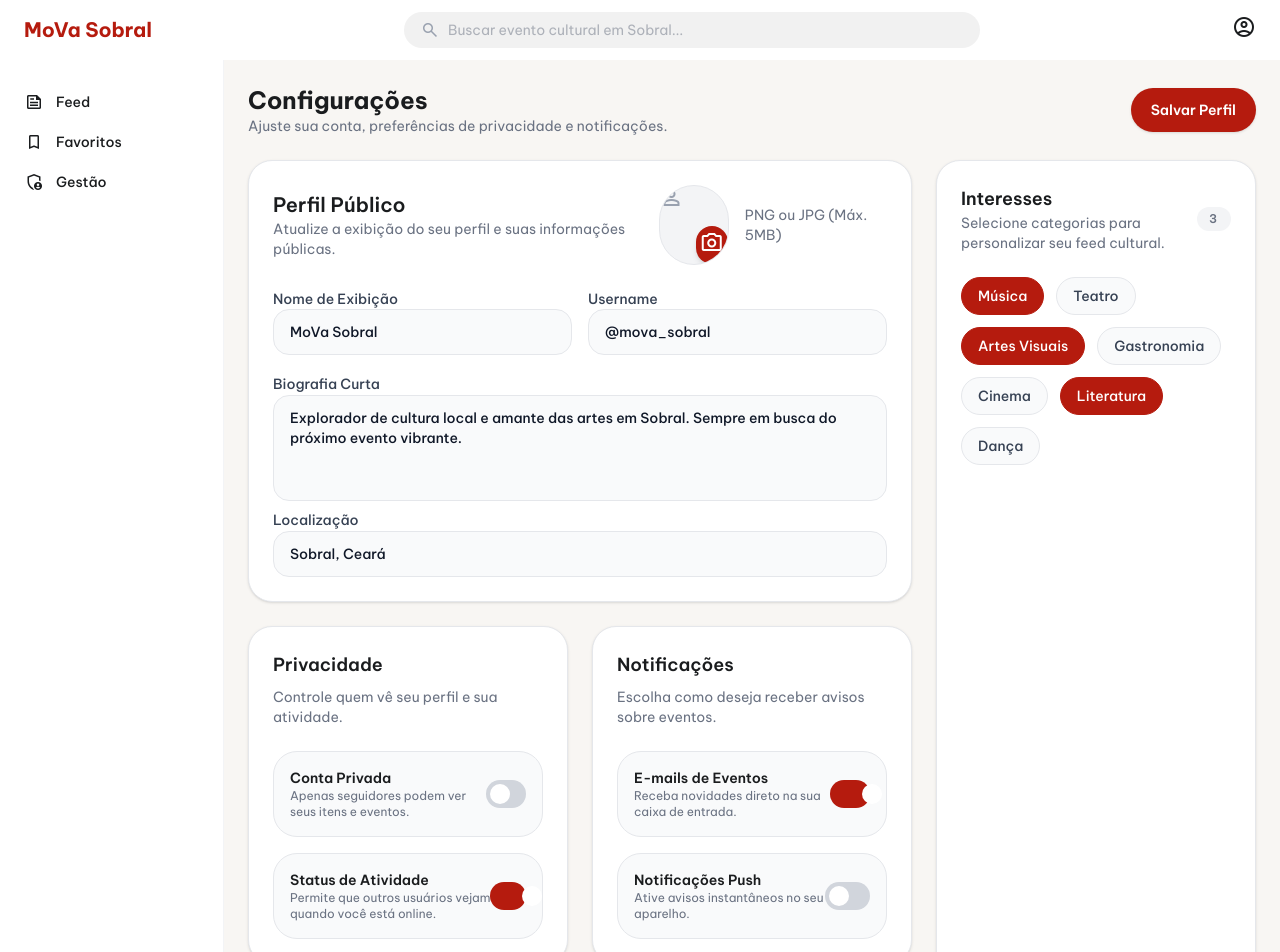
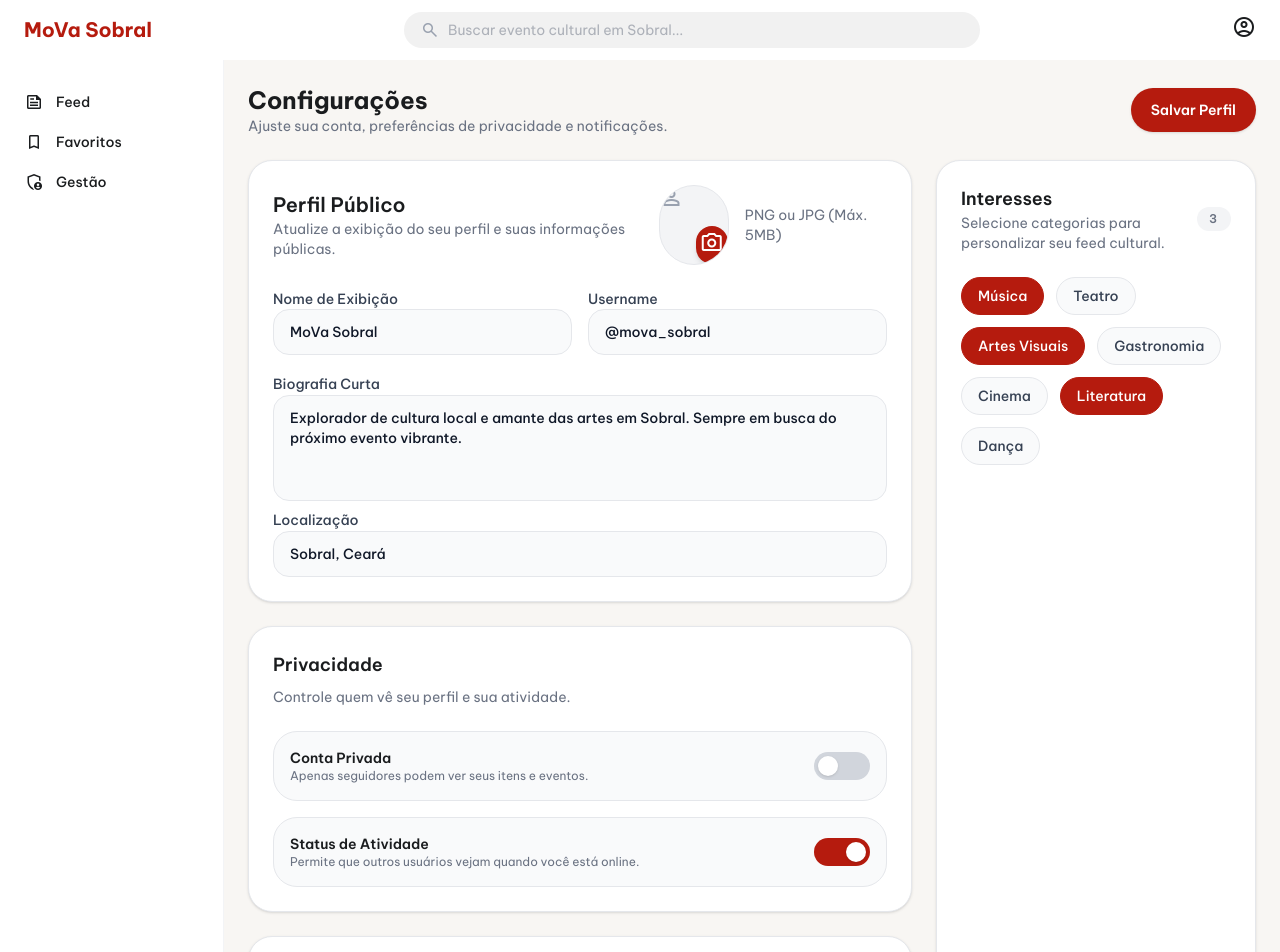
Before and after one commit to hevellyn16/movaComoVai, a Next.js app in the folder front/mova/: page /configuracoes in a window 1280 px wide. Shown: the top 952 px of the page. Built offline with nearby package versions, Linux system fonts and the light colour scheme.

Commit message:
feat: Added logout button to account settings page

```diff
--- a/front/mova/app/(main)/configuracoes/page.tsx
+++ b/front/mova/app/(main)/configuracoes/page.tsx
@@ -38,12 +38,14 @@ export default function ConfiguracoesPage() {
 				<div className="mb-6 flex flex-col gap-3 sm:flex-row sm:items-center sm:justify-between">
 					<div>
 						<h1 className="text-2xl font-bold text-mova-dark">Configurações</h1>
-            <p className="text-sm text-gray-500">Ajuste sua conta, preferências de privacidade e notificações.</p>
+						<p className="text-sm text-gray-500">
+							Ajuste sua conta, preferências de privacidade e notificações.
+						</p>
 					</div>
 
 					<button
 						type="button"
-            className="inline-flex items-center justify-center rounded-full bg-mova-red px-5 py-3 text-sm font-semibold text-white shadow-sm transition-colors hover:bg-mova-red-dark"
+						className="cursor-pointer inline-flex items-center justify-center rounded-full bg-mova-red px-5 py-3 text-sm font-semibold text-white shadow-sm transition-colors hover:bg-mova-red-dark"
 					>
 						Salvar Perfil
 					</button>
@@ -55,13 +57,19 @@ export default function ConfiguracoesPage() {
 							<div className="flex flex-col gap-4 md:flex-row md:items-center md:justify-between">
 								<div>
 									<h2 className="text-xl font-semibold text-mova-dark">Perfil Público</h2>
-                  <p className="text-sm text-gray-500">Atualize a exibição do seu perfil e suas informações públicas.</p>
+									<p className="text-sm text-gray-500">
+										Atualize a exibição do seu perfil e suas informações públicas.
+									</p>
 								</div>
 								<div className="flex items-center gap-4">
 									<div className="relative h-20 w-20 overflow-hidden rounded-full border border-gray-200 bg-gray-100">
-                    <span className="material-symbols-outlined text-4xl text-gray-400">person</span>
-                    <div className="absolute bottom-0 right-0 rounded-full bg-mova-red p-1 text-white shadow-md">
-                      <span className="material-symbols-outlined text-[18px]">camera_alt</span>
+										<span className="material-symbols-outlined text-4xl text-gray-400">
+											person
+										</span>
+										<div className="absolute bottom-0 right-0 rounded-full bg-mova-red p-1 text-white shadow-md cursor-pointer">
+											<span className="material-symbols-outlined text-[18px]">
+												camera_alt
+											</span>
 										</div>
 									</div>
 									<span className="text-sm text-gray-500">PNG ou JPG (Máx. 5MB)</span>
@@ -107,98 +115,63 @@ export default function ConfiguracoesPage() {
 							</div>
 						</section>
 
-            <div className="grid gap-6 lg:grid-cols-2">
+						<div>
+							{/* Privacidade */}
 							<section className="rounded-3xl border border-gray-200 bg-white p-6 shadow-sm">
 								<h3 className="text-lg font-semibold text-mova-dark">Privacidade</h3>
-                <p className="mt-2 text-sm text-gray-500">Controle quem vê seu perfil e sua atividade.</p>
+								<p className="mt-2 text-sm text-gray-500">
+									Controle quem vê seu perfil e sua atividade.
+								</p>
 
 								<div className="mt-6 space-y-4">
-                  <label className="flex items-center justify-between rounded-3xl border border-gray-200 bg-gray-50 px-4 py-4">
+
+									<div className="flex items-center justify-between rounded-3xl border border-gray-200 bg-gray-50 px-4 py-4">
 										<div>
 											<p className="text-sm font-semibold text-mova-dark">Conta Privada</p>
-                      <p className="text-xs text-gray-500">Apenas seguidores podem ver seus itens e eventos.</p>
+											<p className="text-xs text-gray-500">
+												Apenas seguidores podem ver seus itens e eventos.
+											</p>
 										</div>
 										<button
 											type="button"
-                      onClick={() => setPrivateAccount(!privateAccount)}
-                      className={`relative inline-flex h-7 w-14 items-center rounded-full p-1 transition ${
+											onClick={() => setPrivateAccount((prev) => !prev)}
+											aria-pressed={privateAccount}
+											className={`cursor-pointer relative inline-flex h-7 w-14 shrink-0 items-center rounded-full p-1 transition-colors duration-200 ${
 												privateAccount ? "bg-mova-red" : "bg-gray-300"
 											}`}
 										>
 											<span
-                        className={`inline-block h-5 w-5 transform rounded-full bg-white transition ${
+												className={`inline-block h-5 w-5 transform rounded-full bg-white shadow transition-transform duration-200 ease-in-out ${
 													privateAccount ? "translate-x-7" : "translate-x-0"
 												}`}
 											/>
 										</button>
-                  </label>
+									</div>
 
-                  <label className="flex items-center justify-between rounded-3xl border border-gray-200 bg-gray-50 px-4 py-4">
+									<div className="flex items-center justify-between rounded-3xl border border-gray-200 bg-gray-50 px-4 py-4">
 										<div>
-                      <p className="text-sm font-semibold text-mova-dark">Status de Atividade</p>
-                      <p className="text-xs text-gray-500">Permite que outros usuários vejam quando você está online.</p>
+											<p className="text-sm font-semibold text-mova-dark">
+												Status de Atividade
+											</p>
+											<p className="text-xs text-gray-500">
+												Permite que outros usuários vejam quando você está online.
+											</p>
 										</div>
 										<button
 											type="button"
-                      onClick={() => setActiveStatus(!activeStatus)}
-                      className={`relative inline-flex h-7 w-14 items-center rounded-full p-1 transition ${
+											onClick={() => setActiveStatus((prev) => !prev)}
+											aria-pressed={activeStatus}
+											className={`cursor-pointer relative inline-flex h-7 w-14 shrink-0 items-center rounded-full p-1 transition-colors duration-200 ${
 												activeStatus ? "bg-mova-red" : "bg-gray-300"
 											}`}
 										>
 											<span
-                        className={`inline-block h-5 w-5 transform rounded-full bg-white transition ${
+												className={`inline-block h-5 w-5 transform rounded-full bg-white shadow transition-transform duration-200 ease-in-out ${
 													activeStatus ? "translate-x-7" : "translate-x-0"
 												}`}
 											/>
 										</button>
-                  </label>
 									</div>
-              </section>
-
-              <section className="rounded-3xl border border-gray-200 bg-white p-6 shadow-sm">
-                <h3 className="text-lg font-semibold text-mova-dark">Notificações</h3>
-                <p className="mt-2 text-sm text-gray-500">Escolha como deseja receber avisos sobre eventos.</p>
-
-                <div className="mt-6 space-y-4">
-                  <label className="flex items-center justify-between rounded-3xl border border-gray-200 bg-gray-50 px-4 py-4">
-                    <div>
-                      <p className="text-sm font-semibold text-mova-dark">E-mails de Eventos</p>
-                      <p className="text-xs text-gray-500">Receba novidades direto na sua caixa de entrada.</p>
-                    </div>
-                    <button
-                      type="button"
-                      onClick={() => setEmailEvents(!emailEvents)}
-                      className={`relative inline-flex h-7 w-14 items-center rounded-full p-1 transition ${
-                        emailEvents ? "bg-mova-red" : "bg-gray-300"
-                      }`}
-                    >
-                      <span
-                        className={`inline-block h-5 w-5 transform rounded-full bg-white transition ${
-                          emailEvents ? "translate-x-7" : "translate-x-0"
-                        }`}
-                      />
-                    </button>
-                  </label>
-
-                  <label className="flex items-center justify-between rounded-3xl border border-gray-200 bg-gray-50 px-4 py-4">
-                    <div>
-                      <p className="text-sm font-semibold text-mova-dark">Notificações Push</p>
-                      <p className="text-xs text-gray-500">Ative avisos instantâneos no seu aparelho.</p>
-                    </div>
-                    <button
-                      type="button"
-                      onClick={() => setPushNotifications(!pushNotifications)}
-                      className={`relative inline-flex h-7 w-14 items-center rounded-full p-1 transition ${
-                        pushNotifications ? "bg-mova-red" : "bg-gray-300"
-                      }`}
-                    >
-                      <span
-                        className={`inline-block h-5 w-5 transform rounded-full bg-white transition ${
-                          pushNotifications ? "translate-x-7" : "translate-x-0"
-                        }`}
-                      />
-                    </button>
-                  </label>
 								</div>
 							</section>
 						</div>
@@ -207,18 +180,20 @@ export default function ConfiguracoesPage() {
 							<div className="flex flex-col gap-4 sm:flex-row sm:items-center sm:justify-between">
 								<div>
 									<h3 className="text-lg font-semibold text-mova-dark">Zona de Perigo</h3>
-                  <p className="mt-2 text-sm text-gray-500">Ações permanentes que não podem ser desfeitas.</p>
+									<p className="mt-2 text-sm text-gray-500">
+										Ações permanentes que não podem ser desfeitas.
+									</p>
 								</div>
 								<div className="flex flex-col gap-2 sm:flex-row">
 									<button
 										type="button"
-                    className="rounded-full border border-gray-200 bg-white px-4 py-3 text-sm font-semibold text-gray-700 hover:bg-gray-50 transition"
+										className="cursor-pointer rounded-full border border-gray-200 bg-white px-4 py-3 text-sm font-semibold text-gray-700 hover:bg-gray-50 transition"
 									>
 										Desativar Temporariamente
 									</button>
 									<button
 										type="button"
-                    className="rounded-full bg-mova-red px-4 py-3 text-sm font-semibold text-white transition hover:bg-mova-red-dark"
+										className="cursor-pointer rounded-full bg-mova-red px-4 py-3 text-sm font-semibold text-white transition hover:bg-mova-red-dark"
 									>
 										Excluir Conta
 									</button>
@@ -227,11 +202,14 @@ export default function ConfiguracoesPage() {
 						</section>
 					</div>
 
+					{/* Interesses — users_tags */}
 					<section className="rounded-3xl border border-gray-200 bg-white p-6 shadow-sm">
 						<div className="flex items-center justify-between gap-3">
 							<div>
 								<h3 className="text-lg font-semibold text-mova-dark">Interesses</h3>
-                <p className="text-sm text-gray-500">Selecione categorias para personalizar seu feed cultural.</p>
+								<p className="text-sm text-gray-500">
+									Selecione categorias para personalizar seu feed cultural.
+								</p>
 							</div>
 							<span className="rounded-full bg-gray-100 px-3 py-1 text-xs font-semibold uppercase tracking-[0.15em] text-gray-500">
 								{selectedInterests.length}
@@ -246,7 +224,7 @@ export default function ConfiguracoesPage() {
 										key={interest}
 										type="button"
 										onClick={() => toggleInterest(interest)}
-                    className={`rounded-full border px-4 py-2 text-sm font-medium transition ${
+										className={`cursor-pointer rounded-full border px-4 py-2 text-sm font-medium transition ${
 											selected
 												? "border-mova-red bg-mova-red text-white"
 												: "border-gray-200 bg-gray-50 text-gray-700 hover:border-mova-red hover:text-mova-red"
@@ -258,6 +236,13 @@ export default function ConfiguracoesPage() {
 							})}
 						</div>
 					</section>
+          <div className="flex justify-end">
+            <button
+            type="button"
+            className="cursor-pointer rounded-full bg-white px-8 py-4 text-base font-semibold text-mova-red transition hover:bg-mova-red-dark border hover:text-white">
+            Sair
+            </button>
+          </div>
 				</div>
 			</div>
 		</main>
```
Lines whose indentation alone changed are shown as unchanged.
